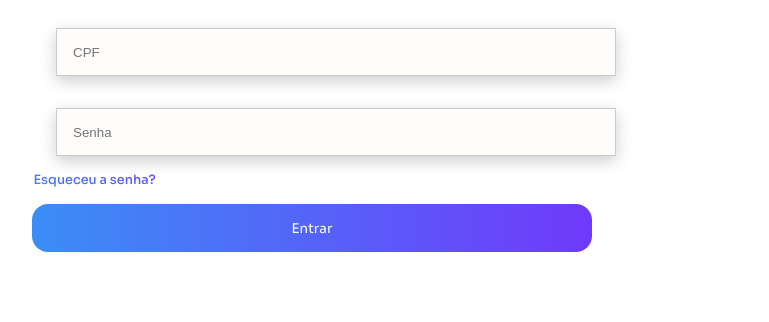
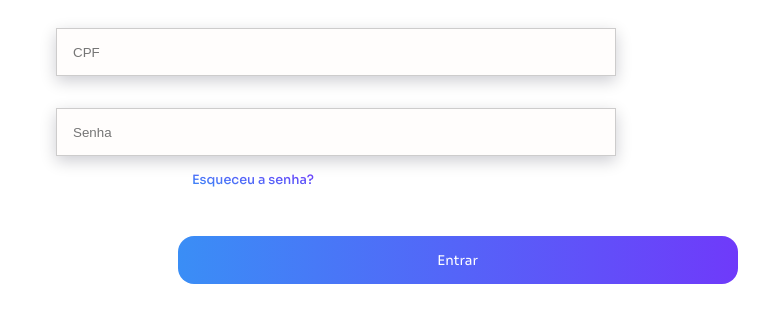
Before and after one commit to SENAI-Morvan-Figueiredo/ClinicaOdontomais, a plain HTML site: page login.html in a window 1280 px wide. Shown: the part 214-536 px from the top of the page, without its empty margins (304-1073 px from the left). Drawn offline with Linux system fonts and the light colour scheme.

Commit message:
Ajustado margin

```diff
--- a/style.css
+++ b/style.css
@@ -297,7 +297,7 @@ nav {
 
 #esqueceu_a_senha{
     display: flex;
-    margin-left: 21.1rem;
+    margin-left: 31rem;
     margin-top: 1rem;
     font-size: 0.8rem;
     font-weight: 500;
@@ -315,7 +315,7 @@ nav {
     display: flex;
     flex-direction: column;
     justify-items: center;
-    margin-left: 21rem;
+    margin-left: 30.1rem;
     pointer-events: painted;
 }
 
@@ -325,7 +325,7 @@ nav {
     border-radius: 1rem;
     width: 35rem;
     height: 3rem;
-    margin-top: 1rem;
+    margin-top: 3rem;
     color: white;
     font-family: "Sora", sans-serif;
 }
```
Also changed, not shown: index.html (+1 -1 lines).
